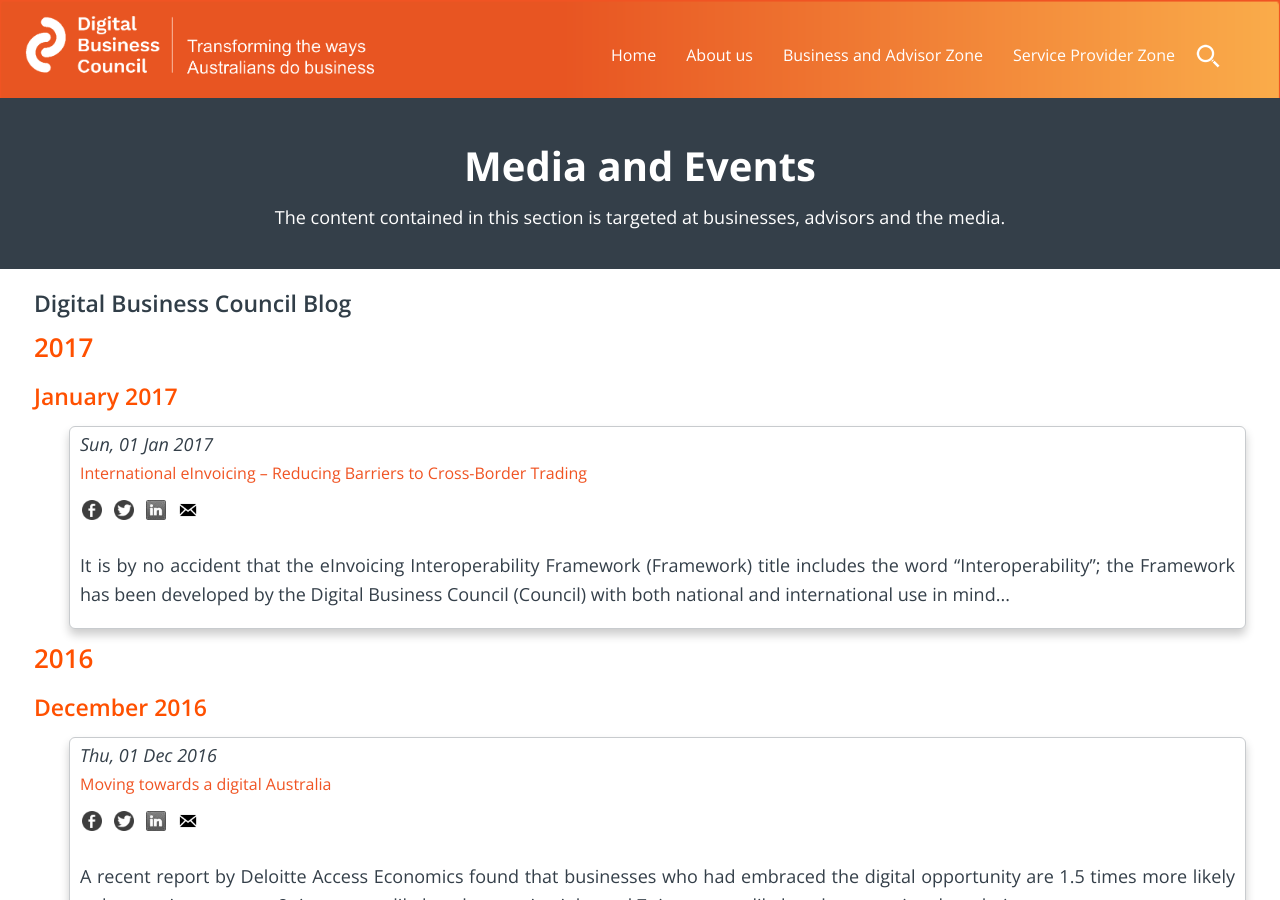
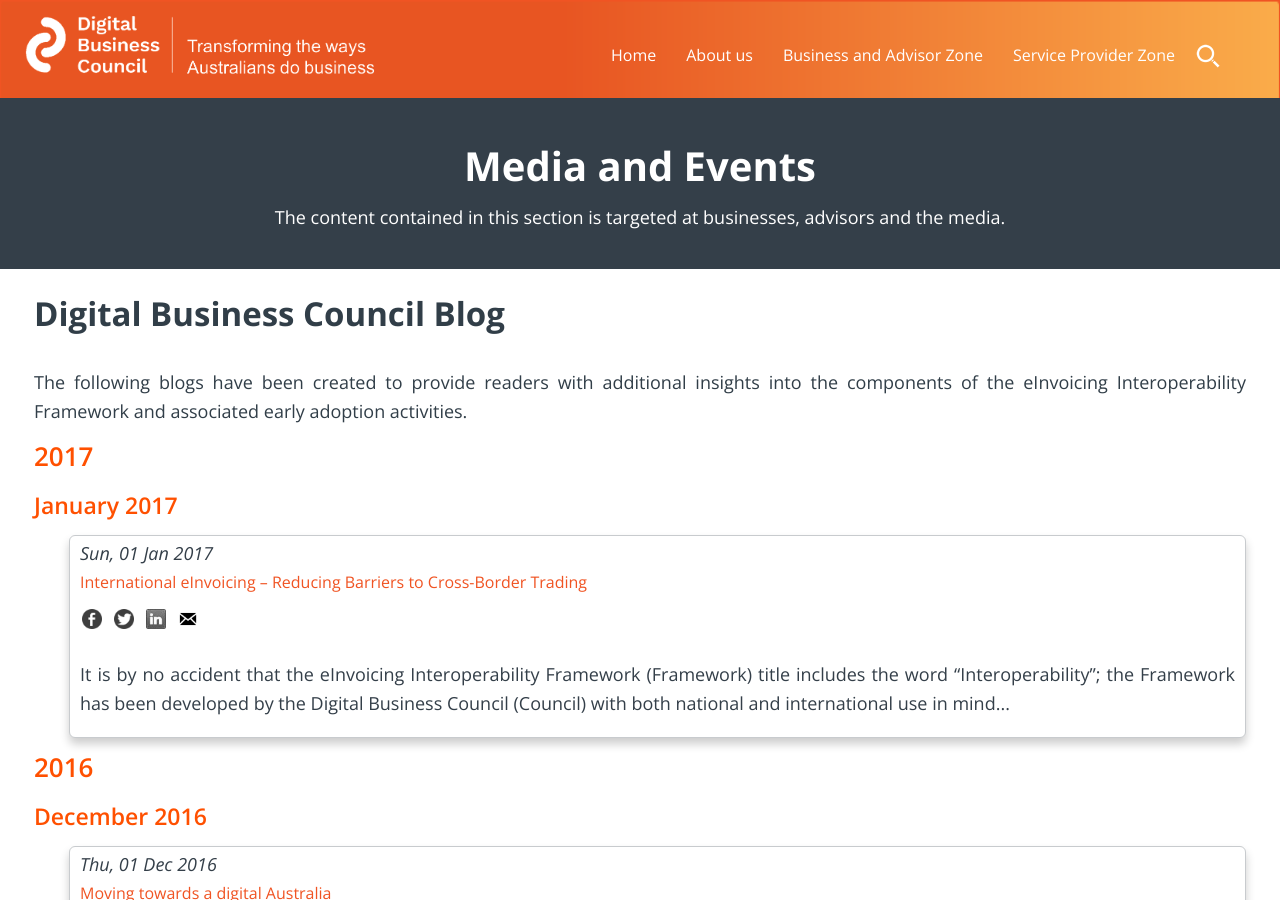
Before and after one commit to Digital-Business-Council/Digital-Business-Council.github.io, a Jekyll site: the page built from pages/business-zone/blogs/all-blogs.md, in a window 1280 px wide and 900 px high. Built offline with Jekyll 4.4.1, drawn with Linux system fonts in a browser that asks for light colours.

Commit message:
Update all-blogs.md

```diff
--- a/pages/business-zone/blogs/all-blogs.md
+++ b/pages/business-zone/blogs/all-blogs.md
@@ -4,7 +4,9 @@
 permalink: /blogs/
 ---
 
-### Digital Business Council Blog
+# Digital Business Council Blog
+
+The following blogs have been created to provide readers with additional insights into the components of the eInvoicing Interoperability Framework and associated early adoption activities.
 
 <div>
   {% for blog-page in site.categories.blog  %}
```
